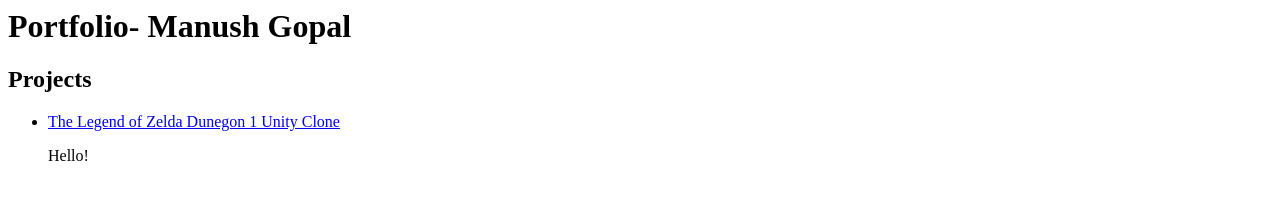
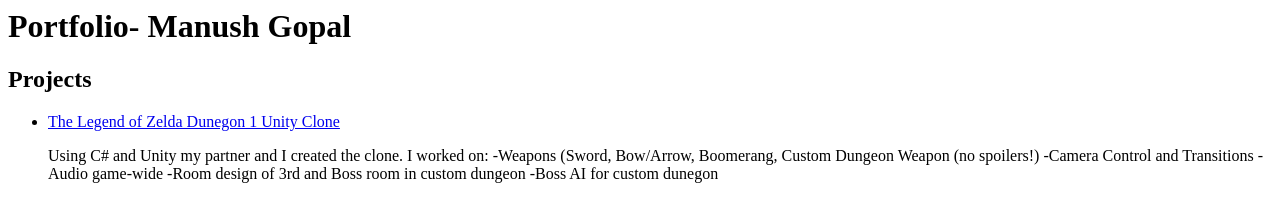
Before and after one commit to mgopal64/mgopal64.github.io, a plain HTML site: page index.html in a window 1280 px wide. Drawn offline with Linux system fonts and the light colour scheme.

Commit message:
Update index.html

```diff
--- a/index.html
+++ b/index.html
@@ -15,7 +15,13 @@
         The Legend of Zelda Dunegon 1 Unity Clone
       </a>
       <p>
-        Hello!
+        Using C# and Unity my partner and I created the clone.
+        I worked on:
+        -Weapons (Sword, Bow/Arrow, Boomerang, Custom Dungeon Weapon (no spoilers!)
+        -Camera Control and Transitions
+        -Audio game-wide
+        -Room design of 3rd and Boss room in custom dungeon
+        -Boss AI for custom dunegon
       </p>
     </li>
   </ul>
```
